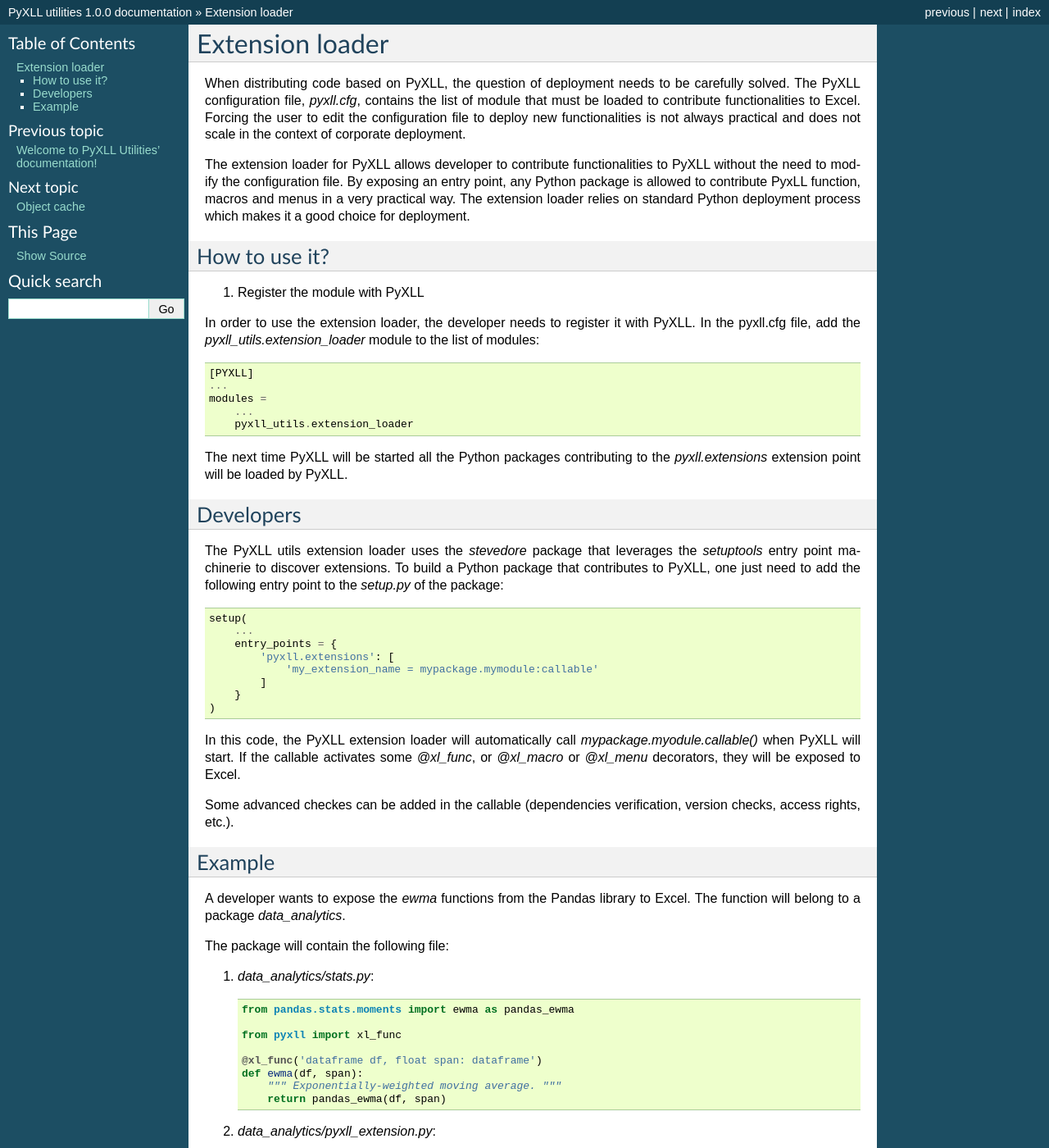
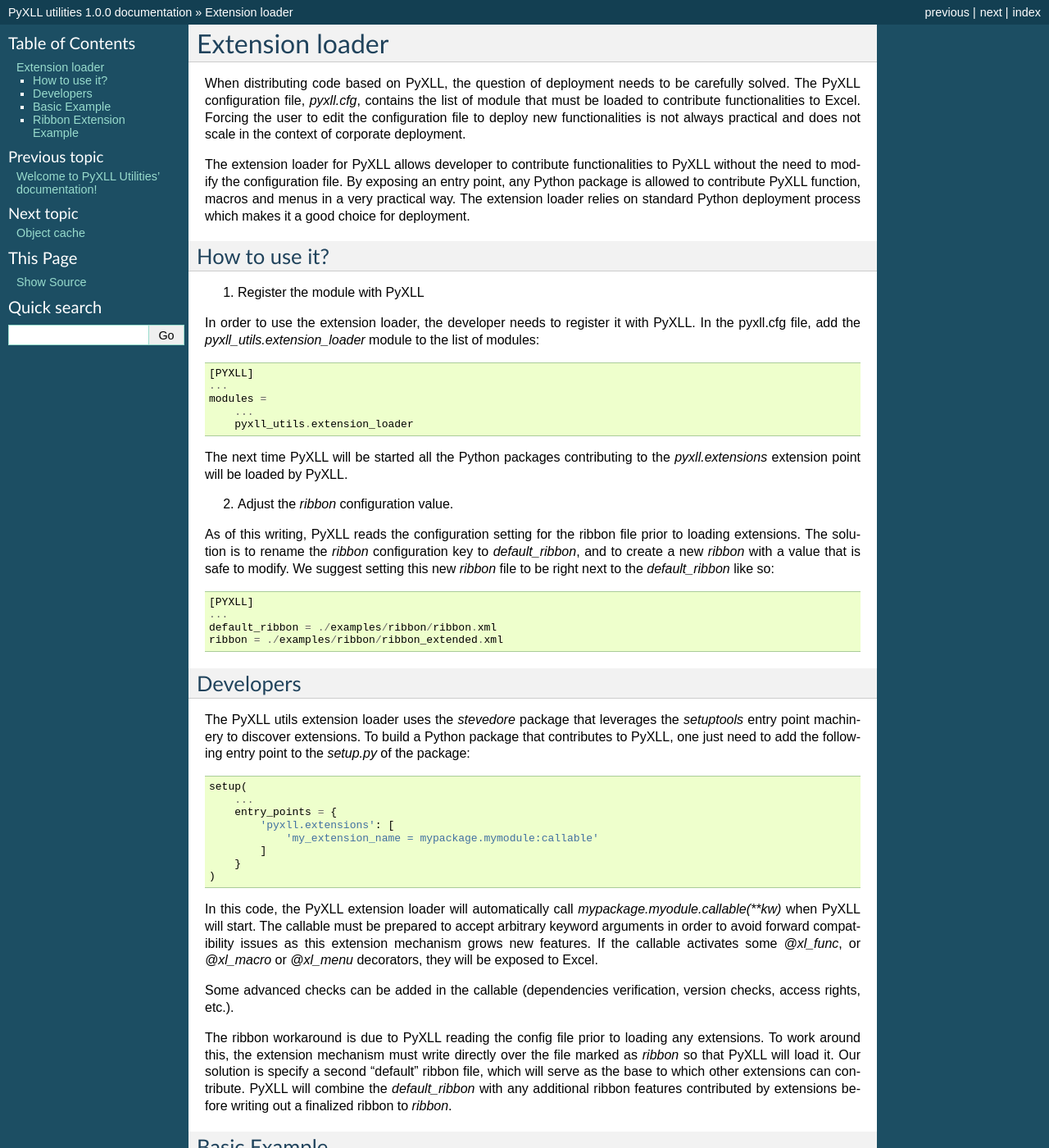
Before and after one commit to pyxll/pyxll-utils, a Sphinx documentation site: the page built from doc/source/extension_loader.rst, in a window 1280 px wide and 1400 px high. Shown: the whole window at 82% size. Built offline with Sphinx 7.4.7, drawn with Linux system fonts in a browser that asks for light colours; some of the changed text lies outside the part shown.

Commit message:
DOC: polish up and add doc writeup

```diff
--- a/doc/source/extension_loader.rst
+++ b/doc/source/extension_loader.rst
@@ -9,7 +9,7 @@
 
 The extension loader for PyXLL allows developer to contribute functionalities
 to PyXLL without the need to modify the configuration file. By exposing an
-entry point, any Python package is allowed to contribute PyxLL function, macros
+entry point, any Python package is allowed to contribute PyXLL function, macros
 and menus in a very practical way. The extension loader relies on standard
 Python deployment process which makes it a good choice for deployment.
 
@@ -31,12 +31,25 @@
 The next time PyXLL will be started all the Python packages contributing to the
 `pyxll.extensions` extension point will be loaded by PyXLL.
 
+2. Adjust the `ribbon` configuration value.
+
+As of this writing, PyXLL reads the configuration setting for the ribbon file
+prior to loading extensions. The solution is to rename the `ribbon`
+configuration key to `default_ribbon`, and to create a new `ribbon` with a
+value that is safe to modify. We suggest setting this new `ribbon` file to be
+right next to the `default_ribbon` like so::
+
+    [PYXLL]
+    ...
+    default_ribbon = ./examples/ribbon/ribbon.xml
+    ribbon = ./examples/ribbon/ribbon_extended.xml
+
 
 Developers
 ----------
 
 The PyXLL utils extension loader uses the `stevedore` package that leverages
-the `setuptools` entry point machinerie to discover extensions. To build a
+the `setuptools` entry point machinery to discover extensions. To build a
 Python package that contributes to PyXLL, one just need to add the following
 entry point to the `setup.py` of the package::
 
@@ -50,15 +63,25 @@
     )
 
 In this code, the PyXLL extension loader will automatically call
-`mypackage.myodule.callable()` when PyXLL will start. If the callable activates
-some `@xl_func`, or `@xl_macro` or `@xl_menu` decorators, they will be exposed to
-Excel.
+`mypackage.myodule.callable(**kw)` when PyXLL will start. The callable must be
+prepared to accept arbitrary keyword arguments in order to avoid forward
+compatibility issues as this extension mechanism grows new features. If the
+callable activates some `@xl_func`, or `@xl_macro` or `@xl_menu` decorators,
+they will be exposed to Excel.
 
-Some advanced checkes can be added in the callable (dependencies verification,
+Some advanced checks can be added in the callable (dependencies verification,
 version checks, access rights, etc.).
 
-Example
--------
+The ribbon workaround is due to PyXLL reading the config file prior to loading
+any extensions. To work around this, the extension mechanism must
+write directly over the file marked as `ribbon` so that PyXLL will load it. Our
+solution is specify a second "default" ribbon file, which will serve as the
+base to which other extensions can contribute. PyXLL will combine the
+`default_ribbon` with any additional ribbon features contributed by extensions
+before writing out a finalized ribbon to `ribbon`.
+
+Basic Example
+-------------
 
 A developer wants to expose the `ewma` functions from the Pandas library to
 Excel. The function will belong to a package `data_analytics`.
@@ -78,7 +101,7 @@
 
 2. `data_analytics/pyxll_extension.py`::
 
-    def load():
+    def load(**kw):
         """ Loads the PyXLL modules to be exposed to Excel. """
 
         # load PyXLL utilities dependencies
@@ -104,9 +127,74 @@
         }
     )
 
-Then build and install your egg, start Excel and the ewna function will be
+Then build and install your egg, start Excel and the ewma function will be
 available. The PyXLL log file will list your extension::
 
     2015-02-03 16:15:34,510 - INFO : Extensions loaded:
     data_analytics_extension
     ...
+
+
+Ribbon Extension Example
+------------------------
+
+A developer has written an extension which should contribute a tab to the excel
+ribbon (requires PyXLL >= 3.0). If the `tab` element's `id` attribute matches
+an existing tab, the two tabs will be combined by appended the contributed
+tab's groups to the original.
+
+The package will contain the following files:
+
+1. `data_analytics/pyxll_extension.py`::
+
+    def load(submit_ribbon_tab=None, **kw):
+        """ Loads the PyXLL modules to be exposed to Excel. """
+
+        # Try to submit our ribbon piece to PyXLL
+        if submit_ribbon_tab:
+            import os
+            import pkgutil
+            tab_template = pkgutil.get_data('data_analytics', 'ribbon_tab.xml')
+            root_path = os.path.join(os.path.dirname(__file__), '')
+            tab = tab_template.format(ROOT=root_path)
+            submit_ribbon_tab('data_analytics', tab)
+
+2. `setup.py`::
+
+    from setuptools import setup, find_packages
+
+    setup(
+        name='data_analytics',
+        version='1.0',
+        packages=find_packages(),
+        package_data={'data_analytics': ['ribbon_tab.xml', '*.png']},
+        entry_points={
+            'pyxll.extensions': [
+                'data_analytics_extension = data_analytics.pyxll_extension:load'
+            ]
+        }
+    )
+
+3. `data_analytics/ribbon_tab.xml`::
+
+    <tab id="data_analytics_tab" label="DataAnalytics">
+      <group id="data_analytics_group" label="Analyze">
+        <button id="data_analytics_button"
+          size="large"
+          label="Do Some Analytics!"
+          onAction="pyxll.about"
+          image="{ROOT}data_analytics_button.png"/>
+      </group>
+    </tab>
+
+4. `data_analytics/data_analytics_button.png` - An image file
+
+
+Then build and install your egg, start Excel and the new ribbon button will be
+available. The PyXLL log file will announce your extension's ribbon fragment::
+
+    2016-03-05 12:22:48,867 - INFO : Adding ribbon fragment: data_analytics
+    2016-03-05 12:22:48,867 - INFO : Wrote extended ribbon to C:\Users\EnUser\AppData\Local\Enthught\Canopy32\User\lib\site-packages\pyxll\examples\ribbon\ribbon_extended.xml
+    2016-03-05 12:22:48,867 - INFO : Extensions loaded:
+    data_analytics_extension
+    ...
--- a/setup.py
+++ b/setup.py
@@ -5,7 +5,6 @@
       author='PyXLL Ltd, Enthought Inc.',
       packages=find_packages(),
       # Provides a namespace for extension points to contribute to. This
-      # functionnality is required by the pyxll_addons.extension_loader module
+      # functionality is required by the pyxll_addons.extension_loader module
       provides=['pyxll.extensions'],
-      package_data={'pyxll_utils.data': ['ribbon.xml']}
-)
+      package_data={'pyxll_utils': ['data/ribbon.xml']})
```
Also changed, not shown: 3 other files.
